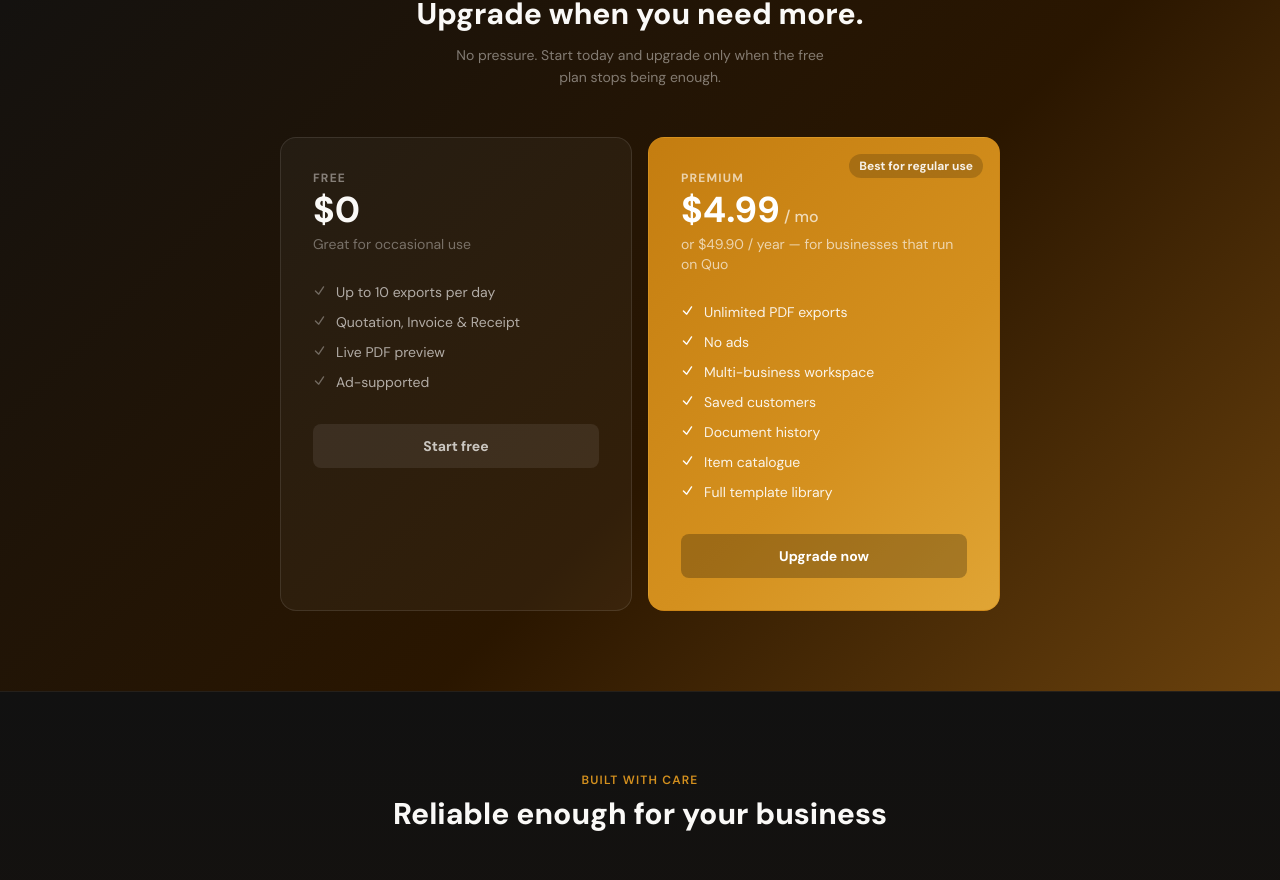
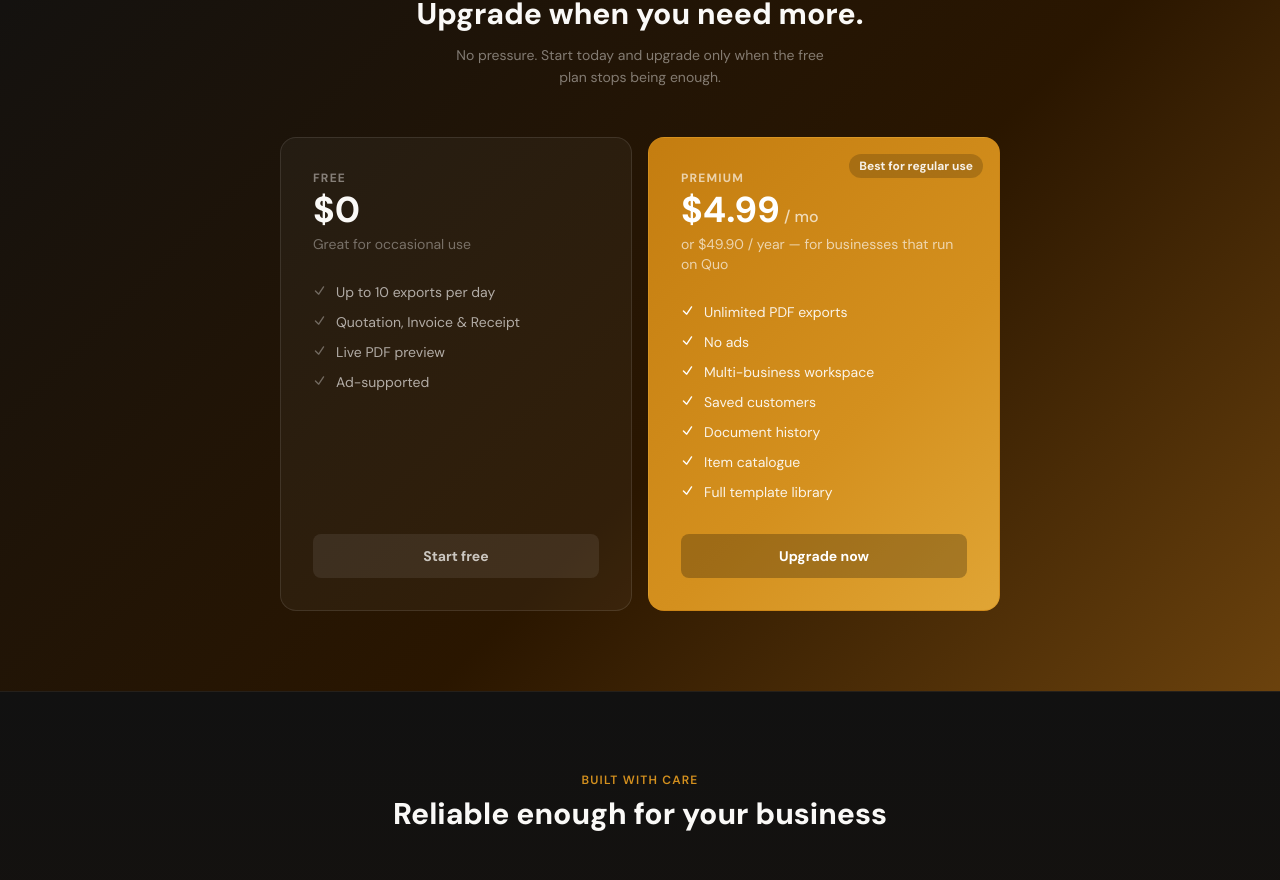
Before and after one commit to acipuns-dot/Quo, a Next.js app: page / in a window 1280 px wide. Shown: the part 2713-3593 px from the top of the page. Built offline with nearby package versions, Linux system fonts and the light colour scheme; no server answers.

Commit message:
Align plan card CTAs to bottom using flex layout

```diff
--- a/app/page.tsx
+++ b/app/page.tsx
@@ -225,11 +225,11 @@ export default function HomePage() {
           </div>
           <div className="grid sm:grid-cols-2 gap-4">
             {/* Free */}
-            <div className="animate-scale-in delay-100 quo-plan-free rounded-2xl p-8 border">
+            <div className="animate-scale-in delay-100 quo-plan-free rounded-2xl p-8 border flex flex-col">
               <p className="quo-plan-label text-xs font-bold uppercase tracking-widest mb-1">Free</p>
               <p className="quo-plan-price text-4xl font-bold mb-1">$0</p>
               <p className="quo-plan-subdesc text-sm mb-7">Great for occasional use</p>
-              <ul className="space-y-2.5 mb-8">
+              <ul className="space-y-2.5 mb-8 flex-1">
                 {["Up to 10 exports per day", "Quotation, Invoice & Receipt", "Live PDF preview", "Ad-supported"].map((item) => (
                   <li key={item} className="quo-plan-item flex items-start gap-2.5 text-sm">
                     <svg className="flex-shrink-0 mt-0.5" width="13" height="13" fill="none" viewBox="0 0 24 24" stroke="currentColor" strokeWidth={2.5}><path strokeLinecap="round" strokeLinejoin="round" d="m4.5 12.75 6 6 9-13.5" /></svg>
@@ -240,12 +240,12 @@ export default function HomePage() {
               <Link href="/invoice" className="quo-plan-cta-free block text-center rounded-lg px-5 py-3 text-sm font-bold transition-all duration-150">Start free</Link>
             </div>
             {/* Paid */}
-            <div className="animate-scale-in delay-200 quo-plan-paid rounded-2xl p-8 border relative overflow-hidden">
+            <div className="animate-scale-in delay-200 quo-plan-paid rounded-2xl p-8 border relative overflow-hidden flex flex-col">
               <div className="quo-plan-badge absolute top-4 right-4 text-xs font-bold px-2.5 py-1 rounded-full">Best for regular use</div>
               <p className="quo-plan-label-paid text-xs font-bold uppercase tracking-widest mb-1">Premium</p>
               <p className="quo-plan-price-paid text-4xl font-bold mb-1">$4.99<span className="text-base font-medium opacity-70"> / mo</span></p>
               <p className="quo-plan-subdesc-paid text-sm mb-7">or $49.90 / year &mdash; for businesses that run on Quo</p>
-              <ul className="space-y-2.5 mb-8">
+              <ul className="space-y-2.5 mb-8 flex-1">
                 {["Unlimited PDF exports", "No ads", "Multi-business workspace", "Saved customers", "Document history", "Item catalogue", "Full template library"].map((item) => (
                   <li key={item} className="quo-plan-item-paid flex items-start gap-2.5 text-sm">
                     <svg className="flex-shrink-0 mt-0.5" width="13" height="13" fill="none" viewBox="0 0 24 24" stroke="currentColor" strokeWidth={2.5}><path strokeLinecap="round" strokeLinejoin="round" d="m4.5 12.75 6 6 9-13.5" /></svg>
```
